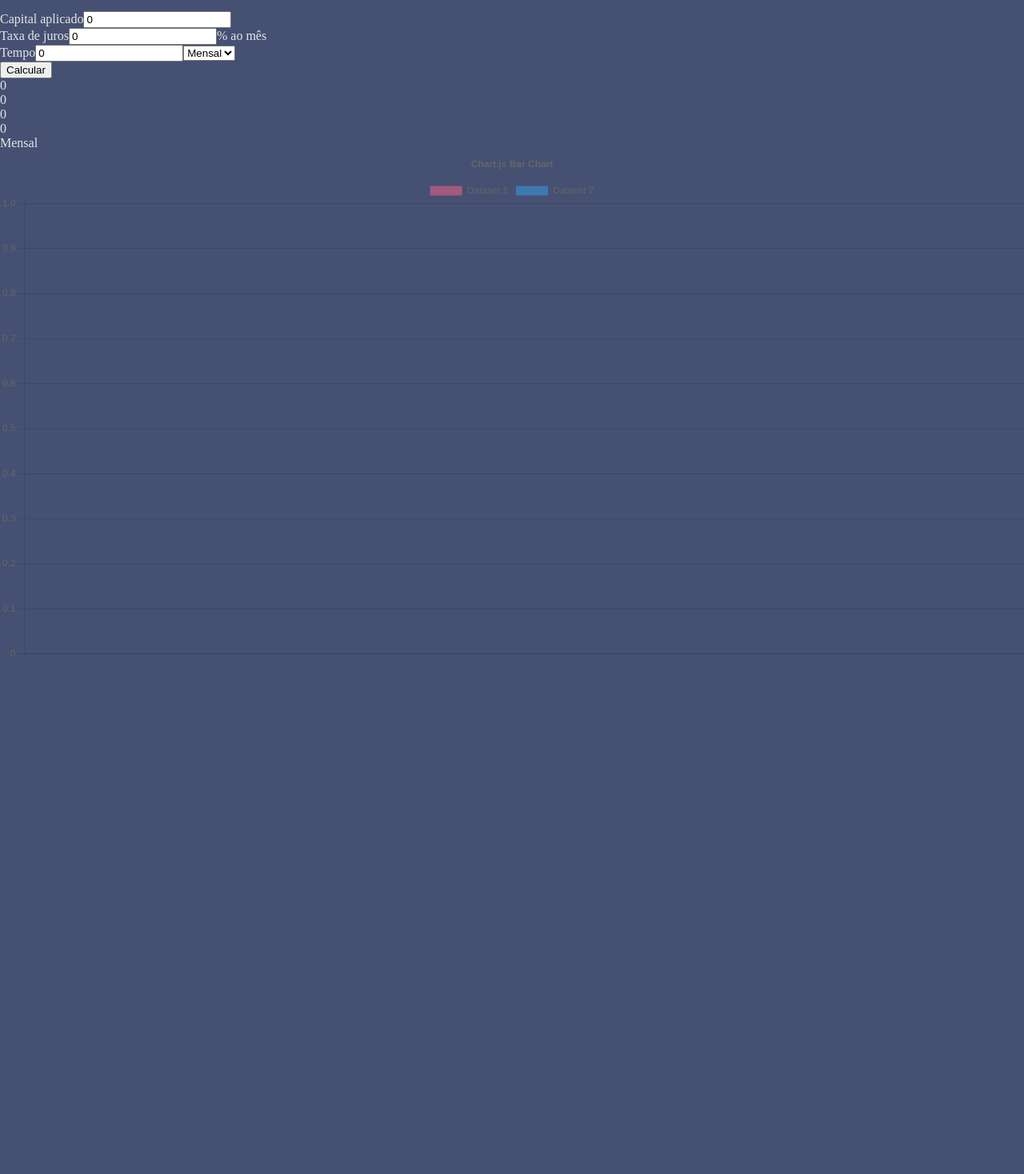
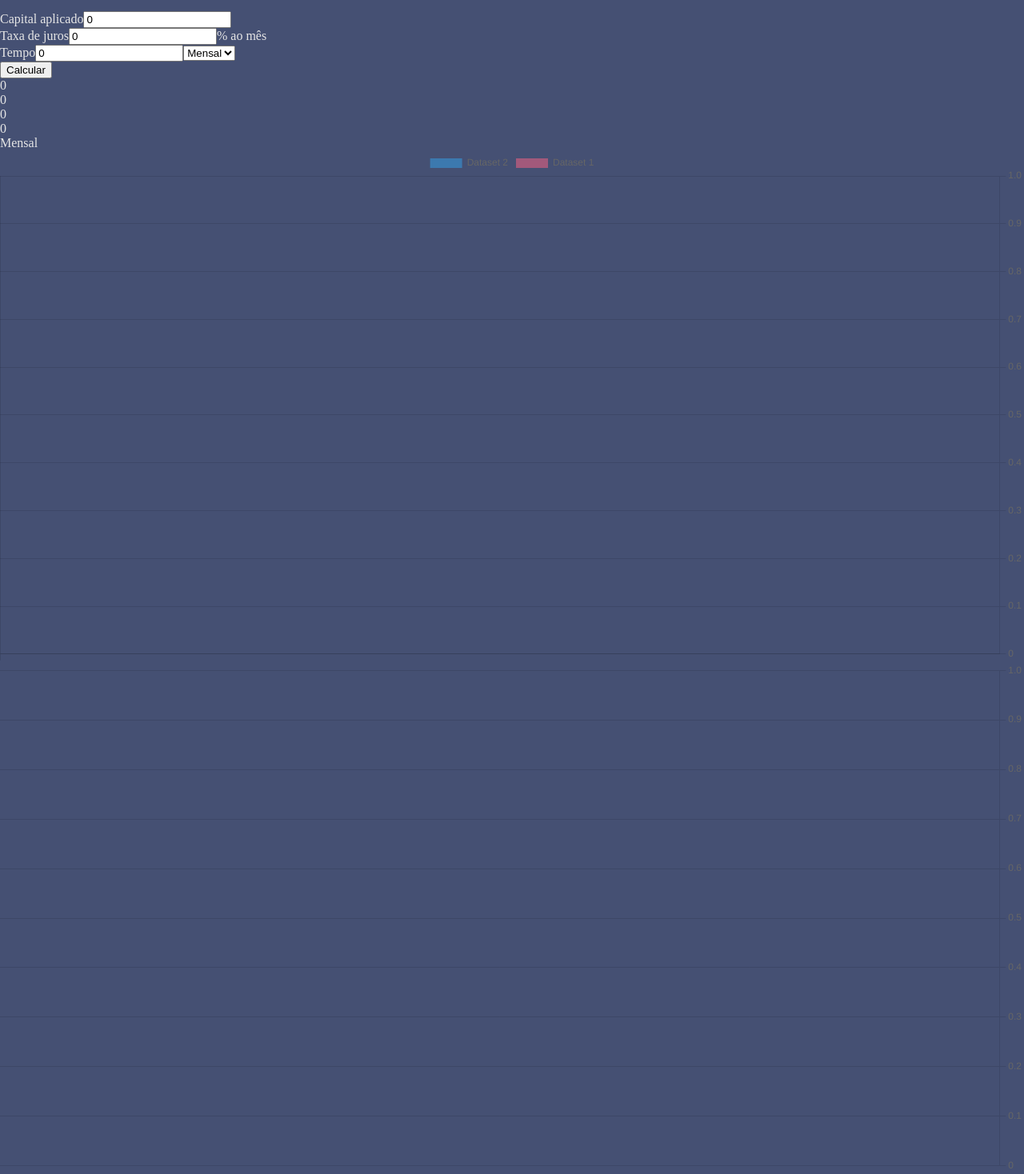
Before and after one commit to ajraduenz/graphics-inflation, a React (Vite) app: page / in a window 1280 px wide. Shown: the part 104-1572 px from the top of the page at 80% size. Before the commit the page ends 932 px from the top, so only its background shows below. Built offline with nearby package versions, Linux system fonts and the light colour scheme.

Commit message:
Add charts

```diff
--- a/src/Components/ChartTax/index.tsx
+++ b/src/Components/ChartTax/index.tsx
@@ -1,18 +1,67 @@
 import React from "react";
-import { Chart as ChartJS, CategoryScale, LinearScale, BarElement, Title, Tooltip, Legend } from "chart.js";
-import { Bar } from "react-chartjs-2";
+import {
+  Chart as ChartJS,
+  LinearScale,
+  CategoryScale,
+  BarElement,
+  PointElement,
+  LineElement,
+  Legend,
+  Tooltip,
+  LineController,
+  BarController,
+} from "chart.js";
+import { Chart } from "react-chartjs-2";
 // Redux
 import { useSelector } from "react-redux";
 import { RootState } from "../../store/configureStore";
 
-ChartJS.register(CategoryScale, LinearScale, BarElement, Title, Tooltip, Legend);
+ChartJS.register(
+  LinearScale,
+  CategoryScale,
+  BarElement,
+  PointElement,
+  LineElement,
+  Legend,
+  Tooltip,
+  LineController,
+  BarController,
+);
 
 const ChartTax = () => {
   //
-  const grafico = useSelector((state: RootState) => state.fatores.parcelaPorPeriodo);
+  const graficos = useSelector((state: RootState) => state.fatores.parcelaPorPeriodo);
+  const capitalAplicado = useSelector((state: RootState) => state.fatores.entrada.capitalAplicado);
+  const tempo = useSelector((state: RootState) => state.fatores.entrada.tempo);
   //
-  const options = {
+  console.log(graficos);
+  const options1 = {
     responsive: true,
+    scales: {
+      x: {
+        stacked: true,
+      },
+      y: {
+        stacked: true,
+        position: "right",
+      },
+    },
+    plugins: {
+      legend: {
+        position: "top" as const,
+      },
+      title: {
+        display: true,
+        text: "Chart.js Bar Chart",
+      },
+    },
+  };
+  const options2 = {
+    scales: {
+      y: {
+        position: "right",
+      },
+    },
     plugins: {
       legend: {
         position: "top" as const,
@@ -24,25 +73,52 @@ const ChartTax = () => {
     },
   };
 
-  const labels = [...Array(grafico.length).keys()];
+  const labels = [...Array(Number(tempo)).keys()];
 
-  const data = {
+  const data1 = {
     labels,
     datasets: [
       {
-        label: "Dataset 1",
-        data: labels.map((_, index) => grafico[index]),
-        backgroundColor: "rgba(255, 99, 132, 0.5)",
+        type: "bar" as const,
+        label: "Dataset 2",
+        data: labels.map((_, index) => capitalAplicado),
+        backgroundColor: "rgba(53, 162, 235, 0.5)",
       },
       {
-        label: "Dataset 2",
-        data: labels.map((_, index) => grafico[index]),
-        backgroundColor: "rgba(53, 162, 235, 0.5)",
+        type: "bar" as const,
+        label: "Dataset 1",
+        data: labels.map((_, index) => graficos[graficos.length - 1].parcelas[index]),
+        backgroundColor: "rgba(255, 99, 132, 0.5)",
       },
     ],
   };
+  const randomNum = () => Math.floor(Math.random() * (235 - 52 + 1) + 52);
+  const randomRGB = () => `rgb(${randomNum()}, ${randomNum()}, ${randomNum()})`;
+  const data2 = {
+    labels,
+    datasets: [
+      ...graficos?.map((grafico) => {
+        console.log(grafico);
+        return {
+          type: "line" as const,
+          label: grafico.titulo,
+          borderColor: randomRGB(),
+          borderWidth: 2,
+          fill: false,
+          data: grafico?.parcelas.map((valor) => {
+            return Number(valor);
+          }),
+        };
+      }),
+    ],
+  };
 
-  return <Bar options={options} data={data} />;
+  return (
+    <>
+      <Chart type="bar" options={options1} data={data1} />
+      <Chart type="bar" options={options2} data={data2} />
+    </>
+  );
 };
 
 export default ChartTax;
--- a/src/store/fatores.ts
+++ b/src/store/fatores.ts
@@ -7,23 +7,35 @@ const slice = createSlice({
   name: "fatores",
   initialState: {
     entrada: { montante: 0, capitalAplicado: 0, taxaJuros: 0, tempo: 0, periodo: "Mensal" },
-    parcelaPorPeriodo: [] as number[],
+    parcelaPorPeriodo: [] as { titulo: string; parcelas: number[]; taxa: number; tempo: number; montante: number }[],
   },
   reducers: {
     changeValue(store, action) {
+      const calculoMontante = (action.payload.capitalAplicado.valor *
+        (Math.pow(1 + action.payload.taxaJuros.valor.replace(",", ".") / 100, action.payload.tempo.valor) -
+          1)) as number;
       (store.entrada.capitalAplicado = action.payload.capitalAplicado.valor),
         (store.entrada.taxaJuros = action.payload.taxaJuros.valor),
         (store.entrada.tempo = action.payload.tempo.valor),
-        (store.entrada.montante =
-          action.payload.capitalAplicado.valor *
-          (Math.pow(1 + action.payload.taxaJuros.valor.replace(",", ".") / 100, action.payload.tempo.valor) - 1)),
+        (store.entrada.montante = calculoMontante),
         (store.entrada.periodo = action.payload.periodo);
-      for (let i = 1; i <= action.payload.tempo.valor; i++) {
-        store.parcelaPorPeriodo.push(
-          action.payload.capitalAplicado.valor *
-            (Math.pow(1 + action.payload.taxaJuros.valor.replace(",", ".") / 100, i) - 1),
-        );
-      }
+      store.parcelaPorPeriodo = [
+        ...store.parcelaPorPeriodo,
+        {
+          titulo: `Taxa ${store.entrada.taxaJuros}%, período ${store.entrada.tempo}`,
+          taxa: store.entrada.taxaJuros,
+          tempo: store.entrada.tempo,
+          montante: calculoMontante,
+          parcelas: [
+            ...[...Array(Number(action.payload.tempo.valor))].map(
+              (cada, index) =>
+                (cada =
+                  action.payload.capitalAplicado.valor *
+                  (Math.pow(1 + action.payload.taxaJuros.valor.replace(",", ".") / 100, index) - 1)),
+            ),
+          ],
+        },
+      ];
     },
     // calulateSimple: (store, action) => {
     //   return { ...store, montante: store.capitalAplicado * (Math.pow(1 + store.taxaJuros, store.tempo) - 1) };
```
